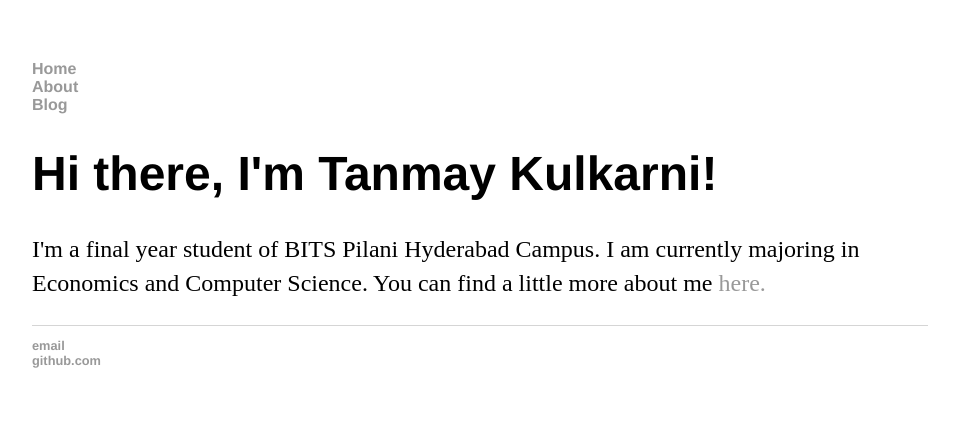
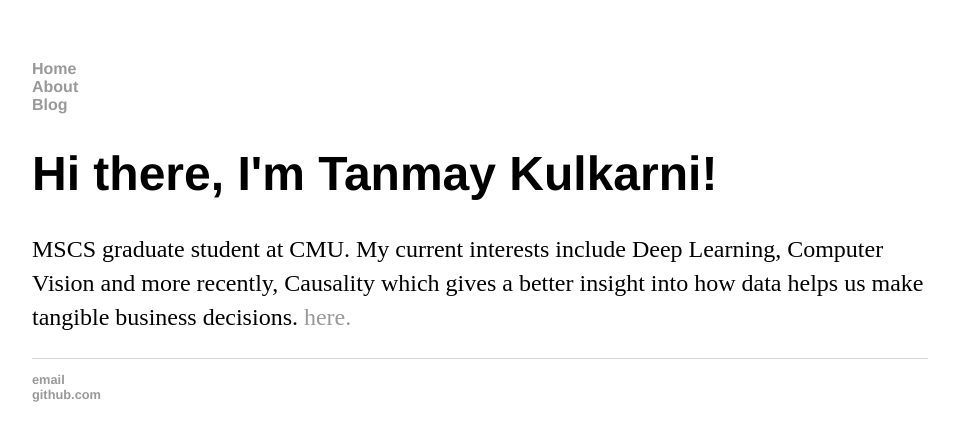
Before and after one commit to Tanmay-Kulkarni101/Tanmay-Kulkarni101.github.io, a Jekyll site: the page built from index.html, in a window 1280 px wide. Shown: the top 441 px of the page, without its empty margins (160-1114 px from the left). Built offline with Jekyll 4.4.1, drawn with Linux system fonts in a browser that asks for light colours.

Commit message:
update basic site

```diff
--- a/index.html
+++ b/index.html
@@ -6,7 +6,7 @@ title: Tanmay Kulkarni
 	<h1> Hi there, I'm Tanmay Kulkarni!</h1>
 
 	<p>
-	I'm a final year student of BITS Pilani Hyderabad Campus. I am currently majoring in Economics and Computer Science. You can find a little more about me
+		MSCS graduate student at CMU. My current interests include Deep Learning, Computer Vision and more recently, Causality which gives a better insight into how data helps us make tangible business decisions.
 	<a href="/about">here.</a>
 	</p>
 </div>
```
